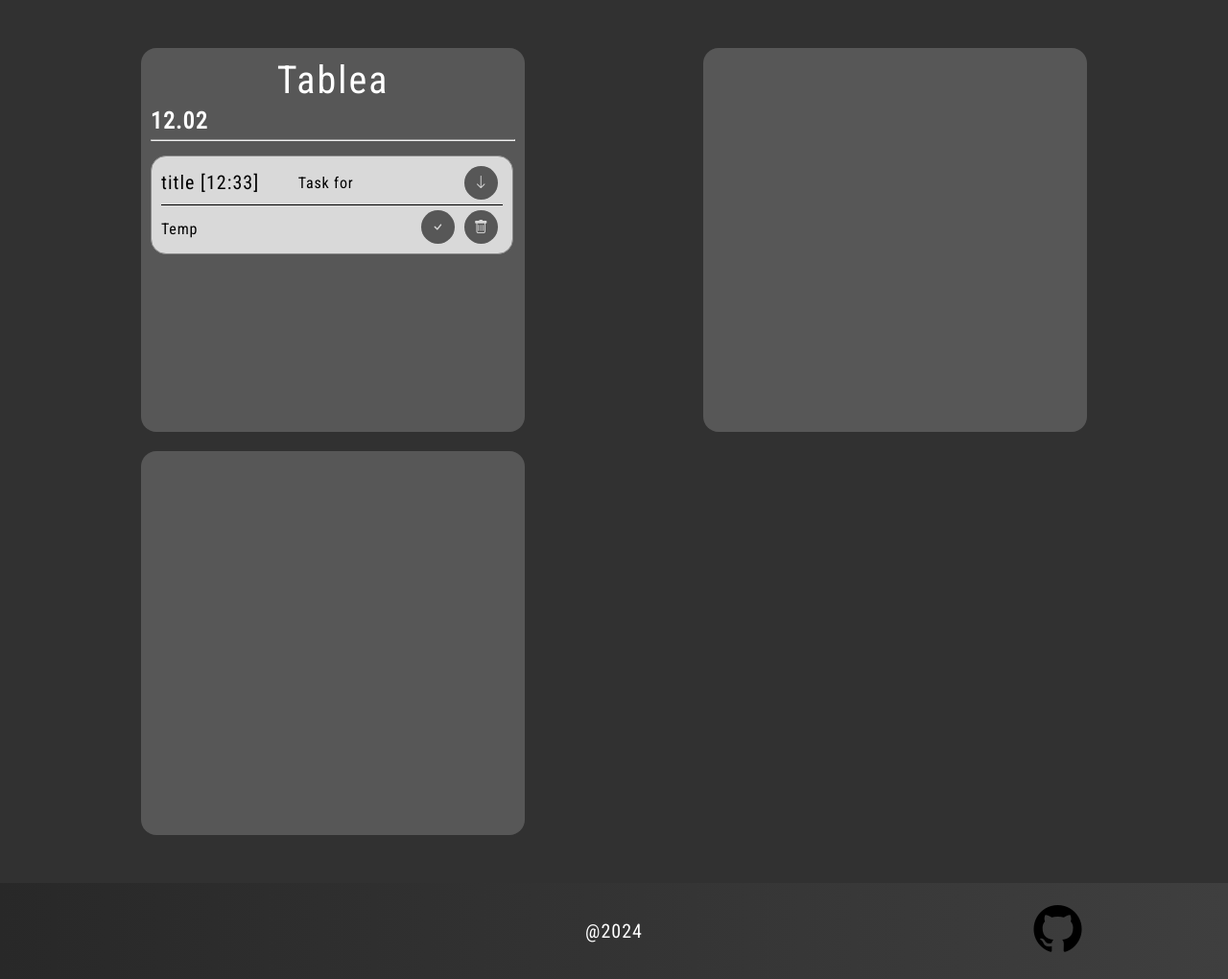
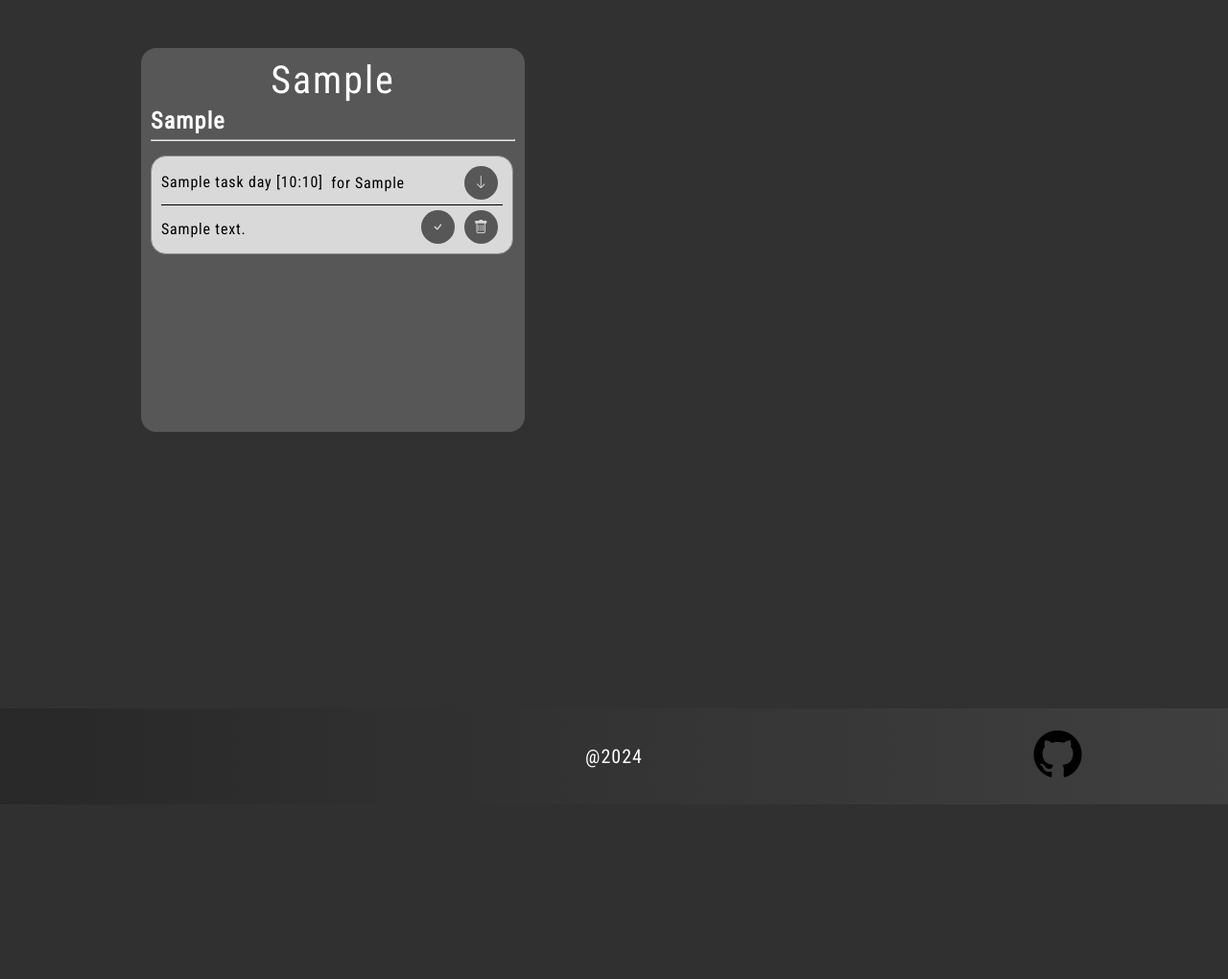
Before and after one commit to WiktorSchab/todoall, a Django app: template todoprojects/templates/singleproject.html in a window 1280 px wide. Shown: the part 100-1120 px from the top of the page at 96% size. After the commit the page ends 938 px from the top, so only its background shows below. Run offline with Django 4.2, Linux system fonts and the light colour scheme; the template is opened without the code that fills it: most values are stand-ins (such as "Sample title", 1, 10 or a date in 2020); parts of the project's set-up code (start-up, migrations or seed data) failed here and were passed over.

Commit message:
Added dynamic data to table
Enhanced the view to group tasks by date for each table and passed the grouped data to the template. Iterated through all tables, fetched tasks associated with each table from the `ProjectTask` model, and grouped them by their respective dates. Each table's tasks are organized into a dictionary where keys represent dates and values are lists of tasks for that date. Modified the data structure sent to the template to include this grouped task data alongside table information, enabling the template to render tasks grouped by date within each table.

```diff
--- a/static/css/singleproject.css
+++ b/static/css/singleproject.css
@@ -67,15 +67,15 @@ section{
 }
 
 .quick-content-task h3{
-    width: 40%;
+    width: 50%;
     margin-bottom: 2px;
     padding-right: 5px;
-    font-size: 20px;
+    font-size: 16px;
     font-weight: 400;
 }
 
 .quick-content-task p {
-    width: Calc(100% - 50px - 40%);
+    width: Calc(100% - 50px - 50%);
     margin-bottom: 1px;
     font-size: 16px;
     font-weight: 400;
--- a/todoprojects/templates/singleproject.html
+++ b/todoprojects/templates/singleproject.html
@@ -9,18 +9,25 @@
     {% include 'navbar.html' %}
     <section class='main-content'>
        <div id='grid-table-container'>
+            {% for table_data in data %}
+            <div class='single-table'>
+                <h1>{{ table_data.0 }}</h1>
 
-            <div class='single-table'>
-                <h1>Tablea</h1>
+                {% for task_day in table_data.1.items %}
                     <div class='task-day'>
-                    <h2>12.02</h2>
+                        <h2>{{ task_day.0 }}</h2>
                         <hr>
+                        {% for task in task_day.1 %}
                             <div class='single-task' style='border-color:{{task.color}}'>
                                 <!-- Content of task that is always visible -->
                                 <div class='quick-content-task'>
                                     <!-- Title & end hour of task -->
-                            <h3>title [12:33]</h3>
-                            <p>Task for</p>
+                                    <h3>{{ task.title }} [{{ task.hour|time:"H:i"  }}]</h3>
+                                    {% if task.assigned_to %}
+                                        <p>for {{ task.assigned_to }}</p>
+                                    {% else %}
+                                        <p>for all</p>
+                                    {% endif %}
                                     <!-- Control buttons of task -->
                                     <div>
                                         <div>
@@ -31,7 +38,7 @@
 
                                 <!-- Content of task that is shows when user click on arrow in quick-content-task -->
                                 <div class='extended-content-task'>
-                            <p>Temp</p>
+                                    <p>{{ task.description }}</p>
 
                                     <div class='control-buttons'>
                                         <div>
@@ -47,10 +54,12 @@
                                     </div>
                                 </div>
                             </div>
+                        {% endfor %}
                     </div>
+                {% endfor %}
             </div>
-            <div class='single-table'></div>
-            <div class='single-table'></div>
+            {% endfor %}
+
        </div>
     </section>
 {% endblock %}
```
Also changed, not shown: todoprojects/views.py (+31 -2 lines). Lines whose indentation alone changed are shown as unchanged.
